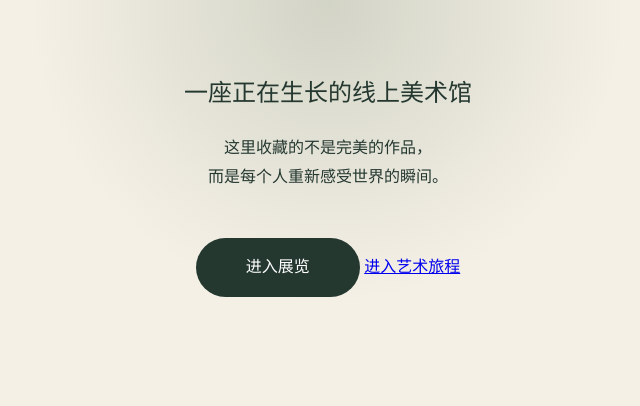
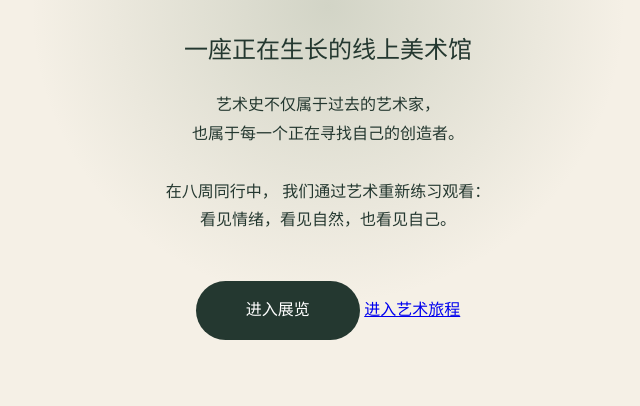
Before and after one commit to resembleth/kanjian-neizai-gallery, a plain HTML site: page index.html in a window 1280 px wide. Shown: the part 394-800 px from the top of the page, without its empty margins (312-952 px from the left). Drawn offline with Linux system fonts and the light colour scheme.

Commit message:
Update index.html

```diff
--- a/index.html
+++ b/index.html
@@ -44,10 +44,24 @@
 </h2>
 
 
-<p>
-这里收藏的不是完美的作品，
+<p class="intro">
+
+艺术史不仅属于过去的艺术家，
+
 <br>
-而是每个人重新感受世界的瞬间。
+
+也属于每一个正在寻找自己的创造者。
+
+<br><br>
+
+在八周同行中，
+
+我们通过艺术重新练习观看：
+
+<br>
+
+看见情绪，看见自然，也看见自己。
+
 </p>
 
 
```
